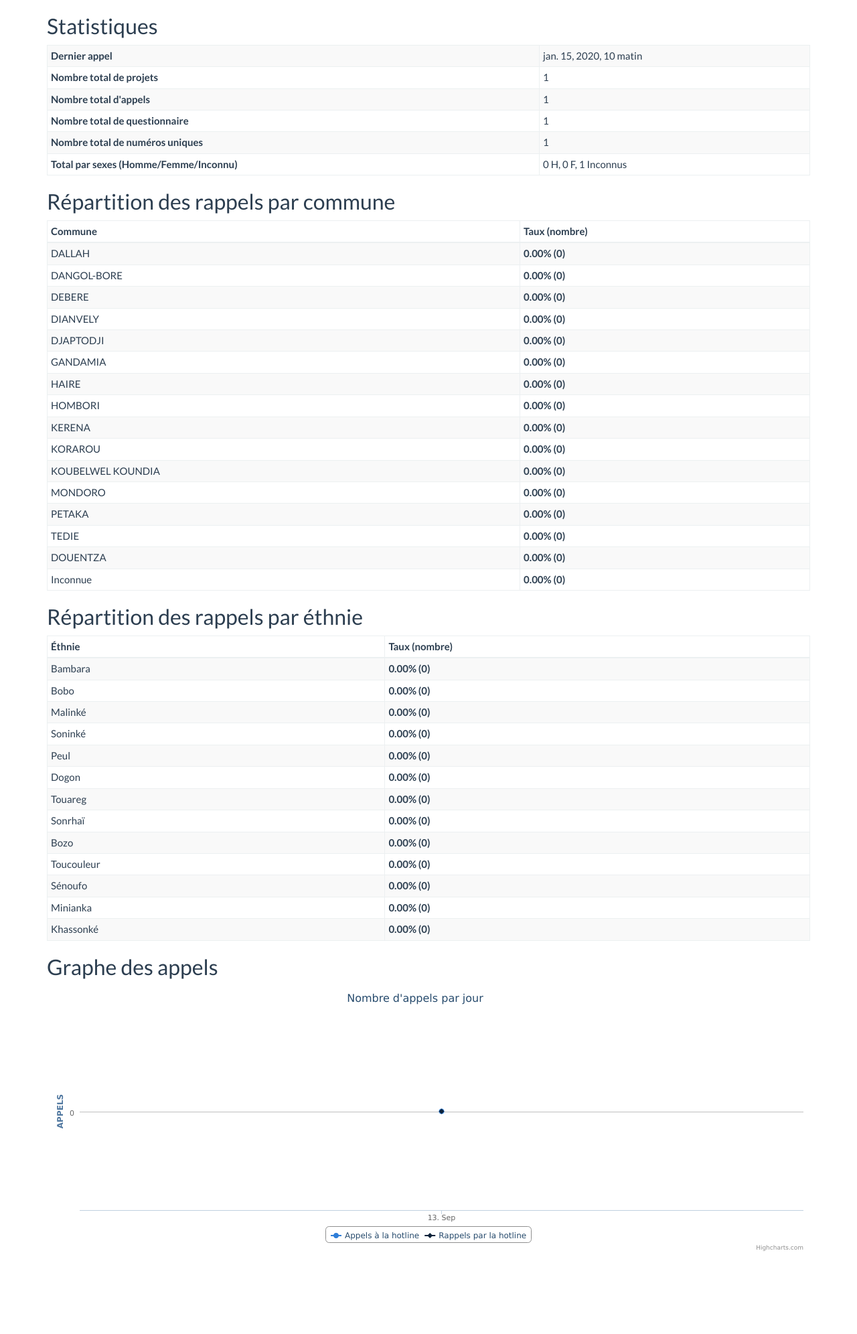
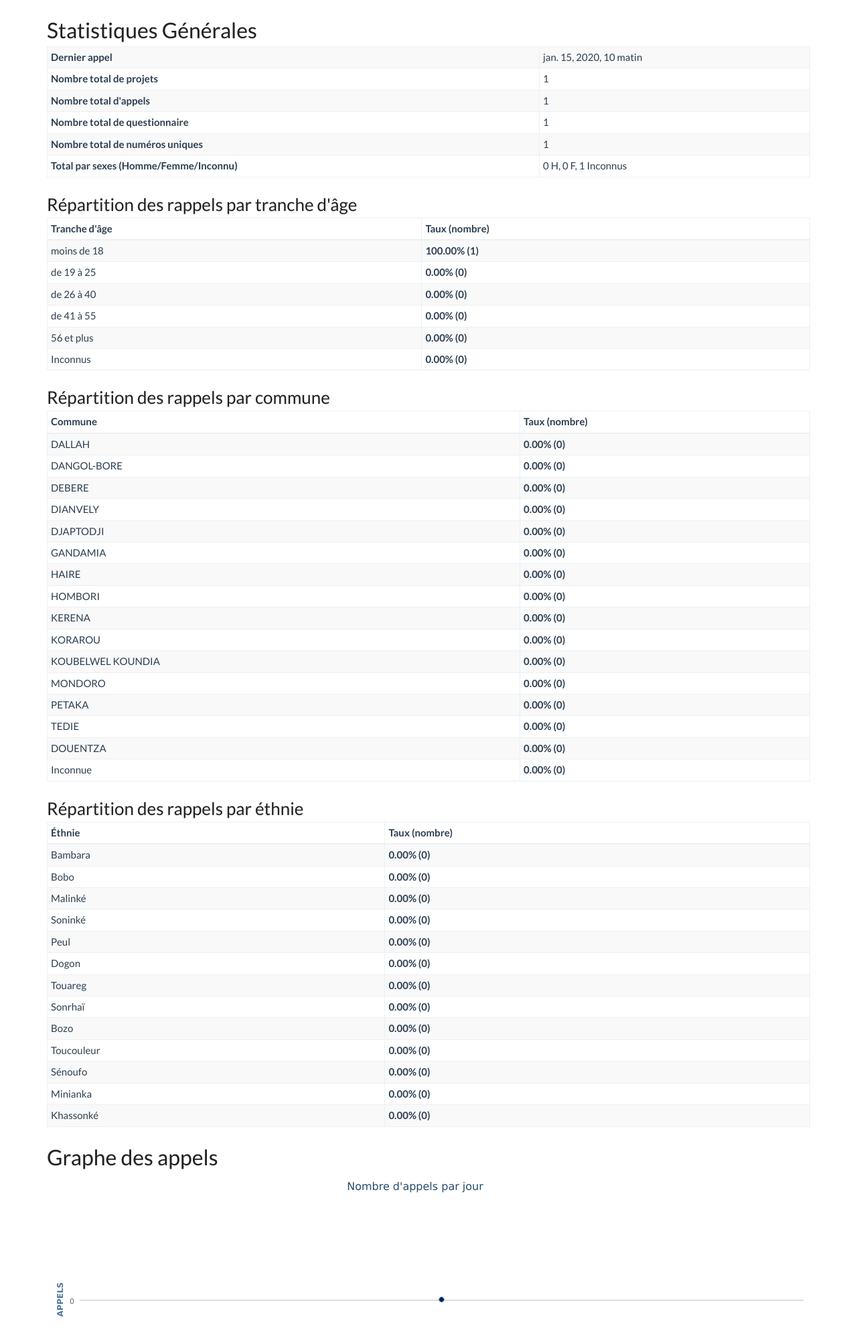
Before and after one commit to yeleman/douentza, a Django app: page /statistics/ in a window 1280 px wide. Shown: the part 62-2054 px from the top of the page at 67% size. Before the commit the page ends 1930 px from the top, so only its background shows below. Run offline with Django 3.2, Linux system fonts and the light colour scheme; a user stored in the database is signed in; data comes from the database, SQL or seed files in the repository; tables that the repository leaves empty hold one stand-in row (values such as "Sample post").

Commit message:
Ajout du status des rappels par tranche d'âge

```diff
--- a/douentza/static/css/douentza.css
+++ b/douentza/static/css/douentza.css
@@ -79,3 +79,5 @@ iframe {
 
 .label-gender-female:before { content: "♀"; }
 .label-gender-female { background-color: #7f3e98; }
+
+h2, h3, h4, h5 {color: #222222; line-height: 1.50; margin: 0; text-shadow: 0 1px 1px rgba(0, 0, 0, 0.12); }
--- a/douentza/templates/statistics.html
+++ b/douentza/templates/statistics.html
@@ -2,7 +2,7 @@
 
 {% block content %}
 
-    <h2>Statistiques</h2>
+    <h2>Statistiques Générales</h2>
     <table class="table table-condensed table-hover table-bordered table-striped table-info">
         <tbody>
             <tr>
@@ -32,8 +32,10 @@
         </tbody>
     </table>
 
+    {% include "stats_per_age.html" %}
     {% include "status_commune_table.html" %}
     {% include "status_ethinicity_table.html" %}
+
     <h2>Graphe des appels</h2>
     <div id="container" style="min-width: 400px; height: 400px; margin: 0 auto"></div>
 
--- /dev/null
+++ b/douentza/templates/stats_per_age.html
@@ -0,0 +1,31 @@
+{% load douentza %}
+
+<h3>Répartition des rappels par tranche d'âge</h3>
+<table class="table table-condensed table-hover table-bordered table-striped table-info">
+    <thead>
+        <tr>
+            <th class="span2">Tranche d'âge</th>
+            <th class="span2">Taux (nombre)</th>
+        </tr>
+    </thead>
+    <tbody>
+        <tr><td>moins de 18</td>
+            <td><strong>{{ under_18.1|floatformat:2 }}% ({{ under_18.0 }})</strong></td>
+        </tr>
+        <tr><td>de 19 à 25</td>
+            <td><strong>{{ stats_19_25.1|floatformat:2 }}% ({{ stats_19_25.0 }})</strong></td>
+        </tr>
+        <tr><td>de 26 à 40</td>
+            <td><strong>{{ stats_26_40.1|floatformat:2 }}% ({{ stats_26_40.0 }})</strong></td>
+        </tr>
+        <tr><td>de 41 à 55</td>
+            <td><strong>{{ stats_41_55.1|floatformat:2 }}% ({{ stats_41_55.0 }})</strong></td>
+        </tr>
+        <tr><td>56 et plus</td>
+            <td><strong>{{ other_56.1|floatformat:2 }}% ({{ other_56.0 }})</strong></td>
+        </tr>
+        <tr><td>Inconnus</td>
+            <td><strong>{{ unknown_age_percent|floatformat:2 }}% ({{ unknown_age }})</strong></td>
+        </tr>
+    </tbody>
+</table>
--- a/douentza/templates/status_commune_table.html
+++ b/douentza/templates/status_commune_table.html
@@ -1,7 +1,7 @@
 {% load douentza %}
 
 {% if communes_located_requests %}
-    <h2>Répartition des rappels par commune</h2>
+    <h3>Répartition des rappels par commune</h3>
     <table class="table table-condensed table-hover table-bordered table-striped table-info">
         <thead>
             <tr><th class="span2">Commune</th><th class="span2">Taux (nombre)</th></tr>
--- a/douentza/templates/status_ethinicity_table.html
+++ b/douentza/templates/status_ethinicity_table.html
@@ -1,7 +1,7 @@
 {% load douentza %}
 
 {% if nb_ethinicity_requests %}
-    <h2>Répartition des rappels par éthnie</h2>
+    <h3>Répartition des rappels par éthnie</h3>
     <table class="table table-condensed table-hover table-bordered table-striped table-info">
         <thead>
             <tr><th class="span2">Éthnie</th><th class="span2">Taux (nombre)</th></tr>
--- a/douentza/utils.py
+++ b/douentza/utils.py
@@ -224,3 +224,12 @@ def communes_located_requests(entity):
     total = HotlineRequest.objects.all().count()
     percent = count * 100 / total
     return entity, count, percent
+
+def stats_per_age(begin=0, end=0):
+    from douentza.models import HotlineRequest
+
+    count = HotlineRequest.objects.filter(age__gte=begin, age__lte=end).count()
+    total = HotlineRequest.objects.all().count()
+
+    percent = (count * 100) / total
+    return count, percent
--- a/douentza/views/statistics.py
+++ b/douentza/views/statistics.py
@@ -15,7 +15,8 @@ from django.contrib.auth.decorators import login_required
 from douentza.models import (HotlineRequest, Project, Survey, Entity, Ethnicity)
 from douentza.utils import (get_default_context, datetime_range,
                             start_or_end_day_from_date, to_jstimestamp,
-                            ethinicity_requests, communes_located_requests)
+                            ethinicity_requests, communes_located_requests,
+                            stats_per_age)
 
 
 def get_event_responses_counts():
@@ -61,6 +62,14 @@ def get_statistics_dict():
     unknown_count = HotlineRequest.objects.filter(location=None).count()
     total = HotlineRequest.objects.all().count()
     unknown_percent = unknown_count * 100 / total
+    unknown_age = HotlineRequest.objects.filter(age=None).count()
+    unknown_age_percent = unknown_age * 100 / total
+
+    under_18 = stats_per_age(0, 18)
+    stats_19_25 = stats_per_age(19, 25)
+    stats_26_40 = stats_per_age(26, 40)
+    stats_41_55 = stats_per_age(41, 55)
+    other_56 = stats_per_age(56, 180)
 
     context.update({'last_event': last_event,
                     'nb_total_events': nb_total_events,
@@ -70,6 +79,13 @@ def get_statistics_dict():
                     'sex_unknown': sex_unknown,
                     'sex_male': sex_male,
                     'sex_female': sex_female,
+                    'under_18': under_18,
+                    'stats_19_25': stats_19_25,
+                    'stats_26_40': stats_26_40,
+                    'stats_41_55': stats_41_55,
+                    'other_56': other_56,
+                    'unknown_age': unknown_age,
+                    'unknown_age_percent': unknown_age_percent,
                     'nb_ethinicity_requests': [ethinicity_requests(ethinicity)
                                               for ethinicity in Ethnicity.objects.all()],
                     'communes_located_requests': [communes_located_requests(commune)
```
